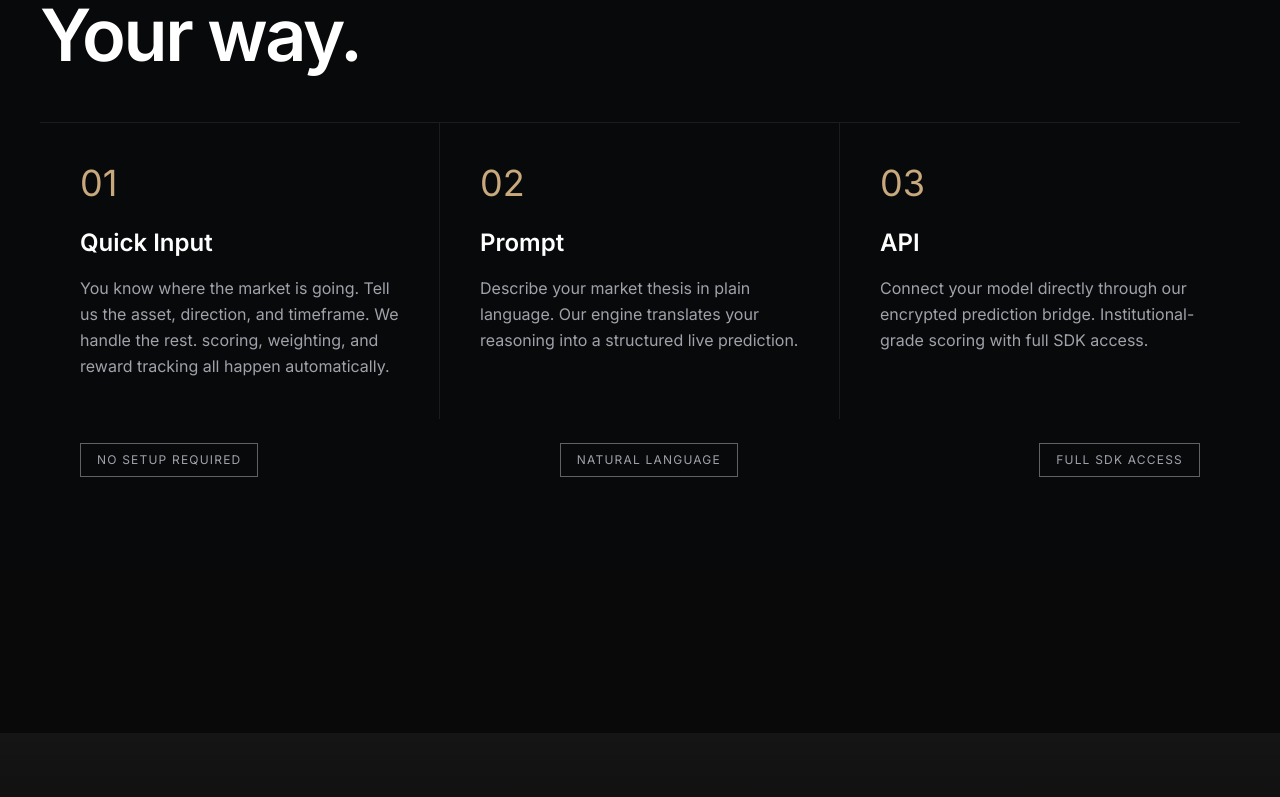
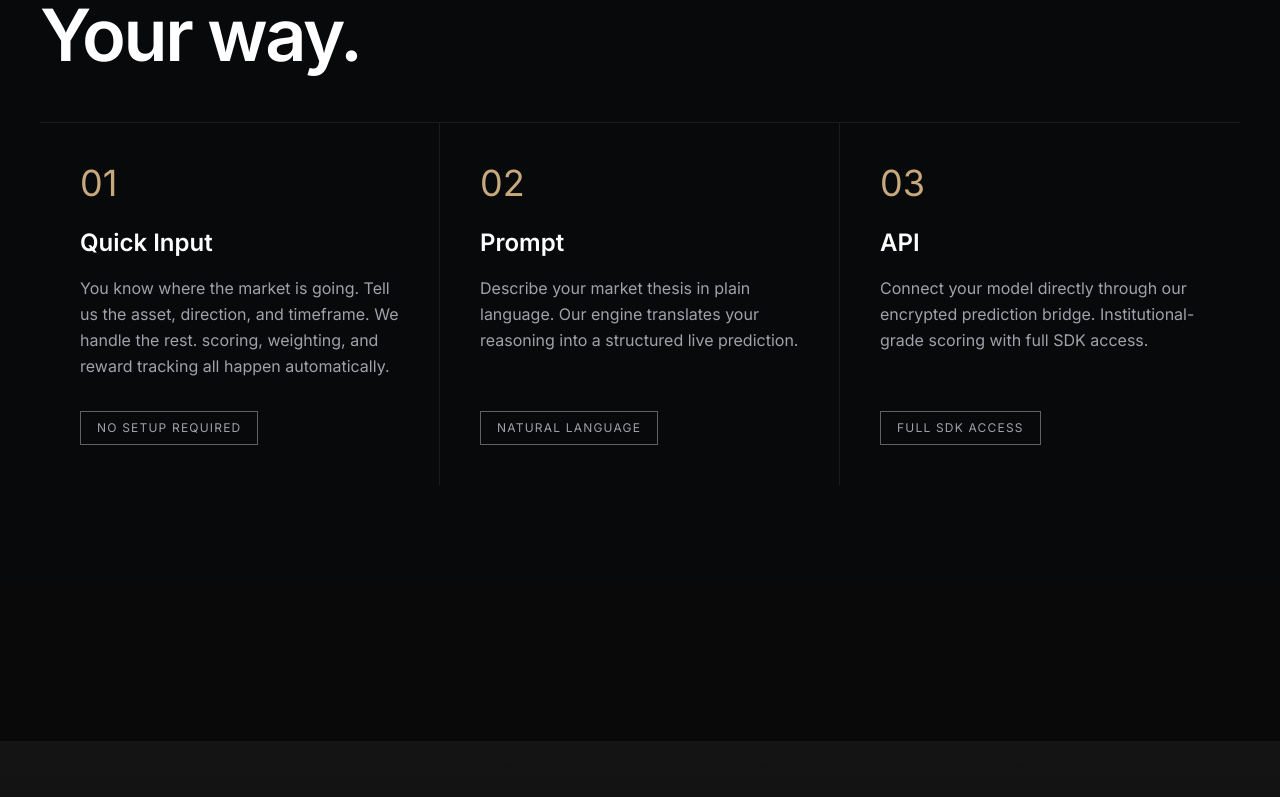
Before and after one commit to Capquant2026/CQ-landing-page-final-, a Next.js app: page / in a window 1280 px wide. Shown: the part 4243-5040 px from the top of the page. Built offline with nearby package versions, Linux system fonts and the light colour scheme.

Commit message:
landing page minor fixes

```diff
--- a/components/No-code.tsx
+++ b/components/No-code.tsx
@@ -63,10 +63,10 @@ export default function NoCode() {
             ease: [0.25, 0.46, 0.45, 0.94],
             staggerChildren: 0.1,
           }}
-          className="text-4xl sm:text-3xl md:text-4xl lg:text-5xl xl:text-6xl
+          className="text-2xl sm:text-3xl md:text-4xl lg:text-5xl xl:text-6xl
                      leading-tight sm:leading-tight md:leading-[1.1] lg:leading-[1.1]
                      font-[538] tracking-[-.0325em] text-balance text-left
-                     max-w-full mt-16 sm:mt-24 md:mt-32 lg:mt-40 px-4 sm:px-0"
+                     max-w-full mt-16 sm:mt-24 md:mt-32 lg:mt-40 px-4 sm:px-0 mb-4 sm:mb-6 md:mb-8"
         >
           No-Code: drag-and-drop logic and simple prompts
         </MotionH2>
@@ -89,7 +89,7 @@ export default function NoCode() {
             ease: [0.25, 0.46, 0.45, 0.94],
             staggerChildren: 0.1,
           }}
-    className="text-[#A1A1AA] leading-relaxed text-sm sm:text-base"
+          className="text-[#A1A1AA] leading-relaxed text-sm sm:text-base px-4 sm:px-0"
         >
           Perfect for contributors who have ideas but no coding background—stack
           conditions, test, and deploy in minutes.
--- a/components/methods.tsx
+++ b/components/methods.tsx
@@ -9,22 +9,25 @@ export default function ContributionMethods() {
       number: "01",
       title: "Quick Input",
       text: "You know where the market is going. Tell us the asset, direction, and timeframe. We handle the rest. scoring, weighting, and reward tracking all happen automatically.",
+      tag: "NO SETUP REQUIRED",
     },
     {
       number: "02",
       title: "Prompt",
       text: "Describe your market thesis in plain language. Our engine translates your reasoning into a structured live prediction.",
+      tag: "NATURAL LANGUAGE",
     },
     {
       number: "03",
       title: "API",
       text: "Connect your model directly through our encrypted prediction bridge. Institutional-grade scoring with full SDK access.",
+      tag: "FULL SDK ACCESS",
     },
   ];
 
   return (
     <MotionDiv
-      className="w-full bg-[#08090A] text-white py-24 px-4 sm:px-6 lg:px-8"
+      className="w-full bg-[#08090A] text-white py-16 md:py-24 px-4 sm:px-6 lg:px-8"
       variants={containerVariants}
       initial="hidden"
       whileInView="visible"
@@ -44,49 +47,40 @@ export default function ContributionMethods() {
         {/* Title */}
         <h2
           className="block text-4xl sm:text-5xl md:text-6xl lg:text-6xl xl:text-7xl 2xl:text-7xl
-                     leading-[1.1] font-[555] tracking-[-.0325em] text-balance max-w-full mb-12"
+                     leading-[1.1] font-[555] tracking-[-.0325em] text-balance max-w-full mb-10 md:mb-12"
         >
           Your signal, <br /> Your way.
         </h2>
 
         {/* Grid */}
         <MotionDiv
-          className="grid md:grid-cols-3 border-t border-[#1A1C1F]"
+          className="grid md:grid-cols-3 border-t border-[#1A1C1F] md:border-b-0"
           variants={itemVariants}
         >
           {items.map((item) => (
             <MotionDiv
               key={item.number}
-              className={`p-10 ${item.number !== "03" ? "border-r border-[#1A1C1F]" : ""}`}
+              className={`p-6 md:p-10 flex flex-col ${item.number !== "03" ? "border-b md:border-b-0 md:border-r border-[#1A1C1F]" : ""}`}
               variants={itemVariants}
             >
               {/* Number */}
-              <p className="text-4xl mb-6" style={{ color: "#C8A97E" }}>
+              <p className="text-3xl md:text-4xl mb-4 md:mb-6" style={{ color: "#C8A97E" }}>
                 {item.number}
               </p>
 
               {/* Title */}
-              <h3 className="text-2xl font-semibold mb-4">{item.title}</h3>
+              <h3 className="text-2xl md:text-2xl font-semibold mb-3 md:mb-4">{item.title}</h3>
 
               {/* Text */}
-              <p className="text-[#A1A1AA] leading-relaxed text-sm sm:text-base">
+              <p className="text-[#A1A1AA] leading-relaxed text-base md:text-base mb-6 md:mb-8 flex-grow">
                 {item.text}
               </p>
+
+              <button className="text-[10px] md:text-xs tracking-widest border border-[#5F6163] px-3 md:px-4 py-2 text-[#A1A1AA] hover:border-white hover:text-white transition w-max mt-auto md:w-auto self-start">
+                {item.tag}
+              </button>
             </MotionDiv>
           ))}
-
-          {/* Buttons alignés sur la même ligne */}
-          <div className="md:col-span-3 flex justify-between mt-6 px-10">
-            <button className="text-xs tracking-widest border border-[#5F6163] px-4 py-2 text-[#A1A1AA] hover:border-white hover:text-white transition">
-              NO SETUP REQUIRED
-            </button>
-            <button className="text-xs tracking-widest border border-[#5F6163] px-4 py-2 text-[#A1A1AA] hover:border-white hover:text-white transition">
-              NATURAL LANGUAGE
-            </button>
-            <button className="text-xs tracking-widest border border-[#5F6163] px-4 py-2 text-[#A1A1AA] hover:border-white hover:text-white transition">
-              FULL SDK ACCESS
-            </button>
-          </div>
         </MotionDiv>
       </div>
     </MotionDiv>
```
